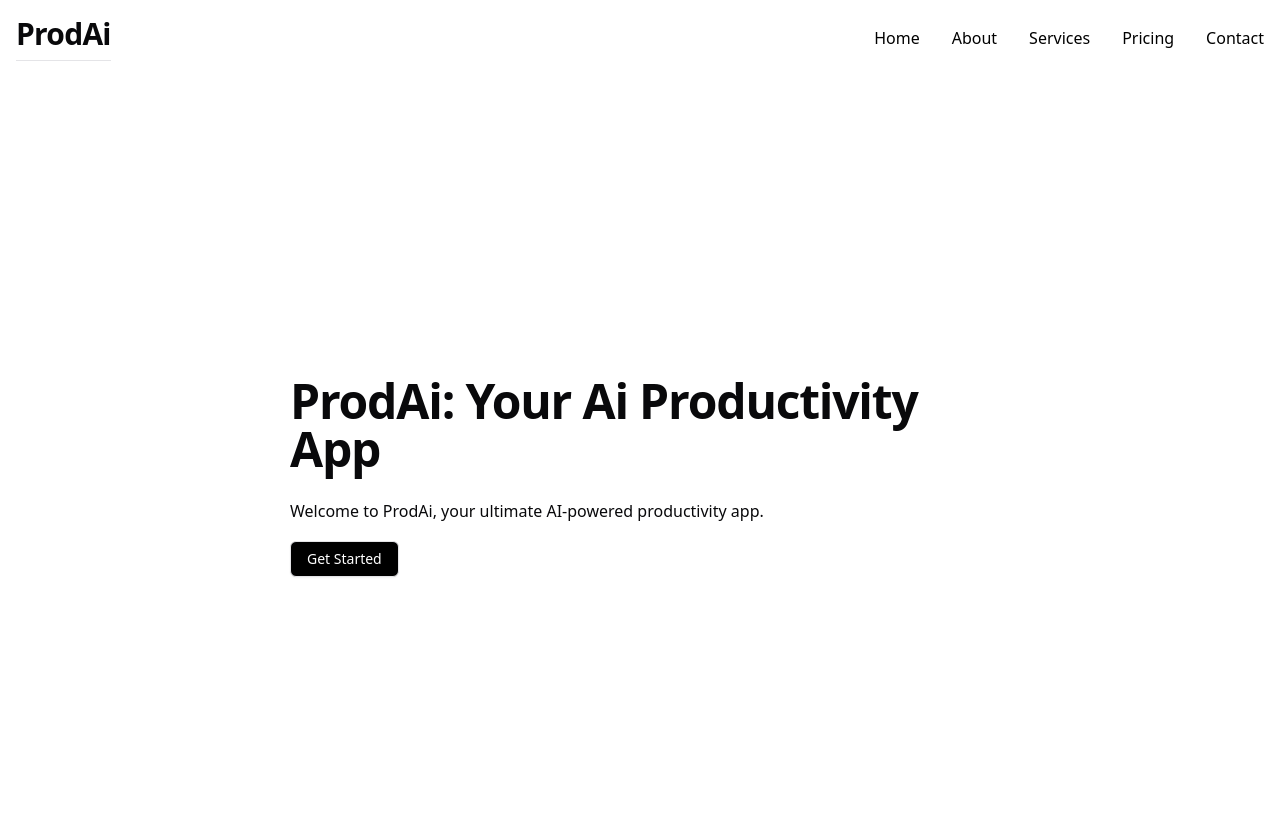
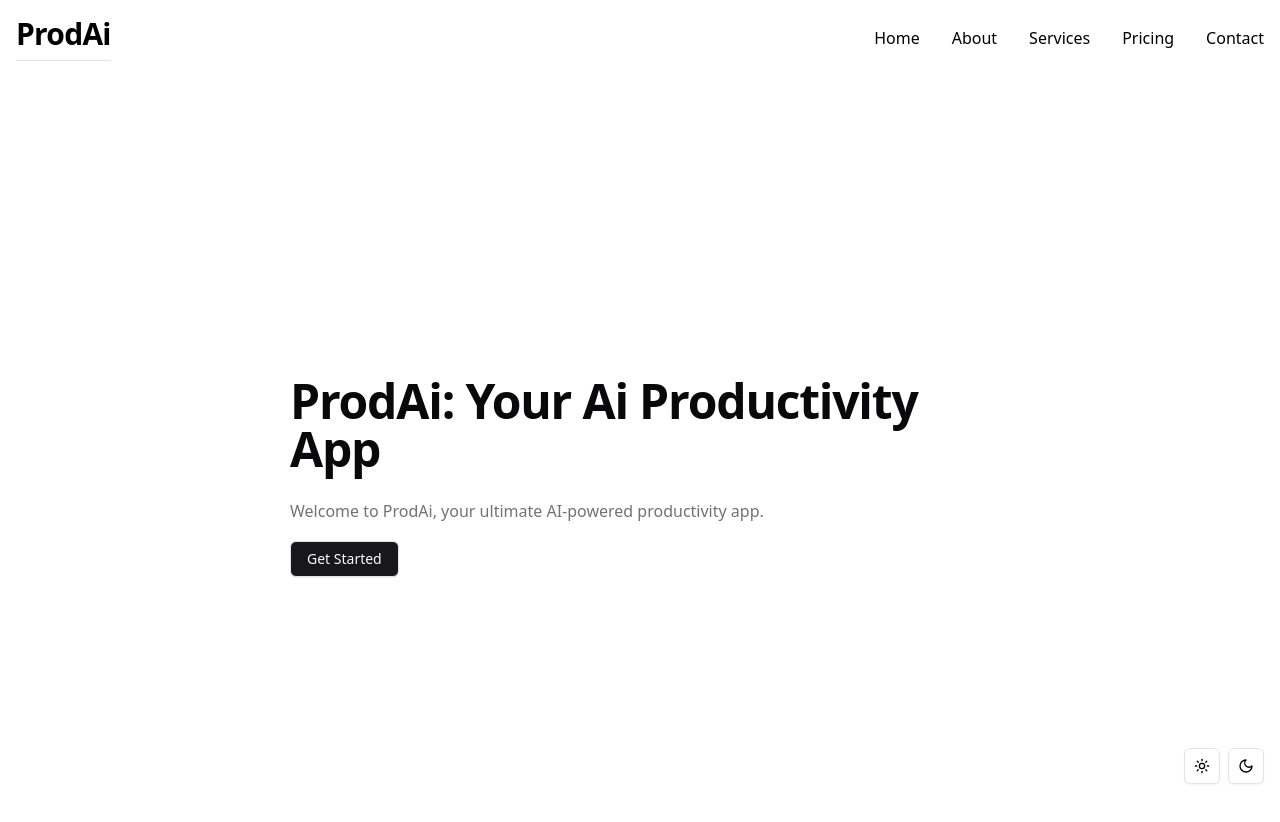
Before and after one commit to Zakaria-code2001/ProdAi, a Next.js app: page / in a window 1280 px wide. Shown: the top 822 px of the page. Built offline with nearby package versions, Linux system fonts and the light colour scheme; no server answers.

Commit message:
fixing the dark theme probleme

```diff
--- a/app/globals.css
+++ b/app/globals.css
@@ -1,6 +1,7 @@
 @tailwind base;
 @tailwind components;
 @tailwind utilities;
+
 .prose {
   @apply text-gray-900 dark:text-gray-100;
 }
@@ -10,6 +11,7 @@
   @apply text-gray-400;
 }
 
+/* Base theme definitions */
 @layer base {
   :root {
     --background: 0 0% 100%;
@@ -46,6 +48,8 @@
     --sidebar-border: 220 13% 91%;
     --sidebar-ring: 217.2 91.2% 59.8%;
   }
+
+  /* Dark theme variables */
   .dark {
     --background: 240 10% 3.9%;
     --foreground: 0 0% 98%;
@@ -81,11 +85,25 @@
     --sidebar-ring: 217.2 91.2% 59.8%;
   }
 }
+
+/* Global base styles */
 @layer base {
   * {
     @apply border-border;
   }
+
   body {
     @apply bg-background text-foreground;
   }
+
+  /* Debugging background color change */
+  body {
+    background-color: var(--background);
+    color: var(--foreground);
+  }
+
+  body.dark {
+    background-color: var(--background); /* Debugging for dark mode */
+    color: var(--foreground);
+  }
 }
--- a/app/layout.tsx
+++ b/app/layout.tsx
@@ -2,6 +2,9 @@ import type { Metadata } from 'next';
 import { Geist, Geist_Mono } from 'next/font/google';
 import './globals.css';
 import { ClerkProvider } from '@clerk/nextjs';
+import { ThemeProvider } from '@/components/theme-provider'; // Update import if needed
+import { ModeToggle } from '@/components/ModeToggle/ModeToggle';
+
 const geistSans = Geist({
   variable: '--font-geist-sans',
   subsets: ['latin'],
@@ -19,16 +22,22 @@ export const metadata: Metadata = {
 
 export default function RootLayout({
   children,
-}: Readonly<{
-  children: React.ReactNode;
-}>) {
+}: Readonly<{ children: React.ReactNode }>) {
   return (
     <ClerkProvider>
-      <html lang="en">
-        <body
-          className={`${geistSans.variable} ${geistMono.variable} antialiased`}
-        >
-          {children}
+      <html lang="en" suppressHydrationWarning>
+        <body className={`${geistSans.variable} ${geistMono.variable} antialiased`}>
+          <ThemeProvider
+            attribute="class"
+            defaultTheme="system"
+            enableSystem
+            disableTransitionOnChange
+          >
+            {children}
+            <div className="fixed bottom-4 right-4 z-50">
+              <ModeToggle />
+            </div>
+          </ThemeProvider>
         </body>
       </html>
     </ClerkProvider>
--- a/app/page.tsx
+++ b/app/page.tsx
@@ -11,17 +11,17 @@ export default async function Home() {
   return (
     <>
       <Navbar />
-      <div className="w-screen h-screen bg-white flex justify-center items-center">
+      <div className="w-screen h-screen bg-background flex justify-center items-center">
         <div className="w-full max-w-[700px] mx-auto">
-          <h1 className="scroll-m-20 text-4xl font-extrabold tracking-tight lg:text-5xl">
+          <h1 className="scroll-m-20 text-4xl font-extrabold tracking-tight lg:text-5xl text-foreground">
             ProdAi: Your Ai Productivity App
           </h1>
-          <p className="leading-7 [&:not(:first-child)]:mt-6">
+          <p className="leading-7 text-muted-foreground mt-6">
             Welcome to ProdAi, your ultimate AI-powered productivity app.
           </p>
           <div className="mt-4">
             <Link href={href}>
-              <Button variant="outline" className="text-white bg-black">
+              <Button variant="outline" className="bg-primary text-primary-foreground">
                 Get Started
               </Button>
             </Link>
--- a/package.json
+++ b/package.json
@@ -24,9 +24,11 @@
     "@tiptap/react": "^2.11.0",
     "@tiptap/starter-kit": "^2.11.0",
     "class-variance-authority": "^0.7.1",
+    "clerk": "^0.8.3",
     "clsx": "^2.1.1",
     "lucide-react": "^0.469.0",
     "next": "15.1.3",
+    "next-themes": "^0.4.4",
     "react": "^19.0.0",
     "react-dom": "^19.0.0",
     "slate": "^0.112.0",
@@ -36,7 +38,7 @@
   },
   "devDependencies": {
     "@eslint/eslintrc": "^3",
-    "@types/node": "^20",
+    "@types/node": "20.17.11",
     "@types/react": "^19",
     "@types/react-dom": "^19",
     "eslint": "^9",
@@ -44,7 +46,7 @@
     "postcss": "^8",
     "prettier": "^3.4.2",
     "prisma": "^6.1.0",
-    "tailwindcss": "^3.4.1",
+    "tailwindcss": "^3.4.17",
     "typescript": "^5"
   }
 }
--- a/tailwind.config.ts
+++ b/tailwind.config.ts
@@ -1,7 +1,7 @@
 import type { Config } from 'tailwindcss';
 
 export default {
-  darkMode: ['class'],
+  darkMode: 'class', // Ensure this is set
   content: [
     './pages/**/*.{js,ts,jsx,tsx,mdx}',
     './components/**/*.{js,ts,jsx,tsx,mdx}',
@@ -68,6 +68,5 @@ export default {
       },
     },
   },
-  // eslint-disable-next-line @typescript-eslint/no-require-imports
   plugins: [require('tailwindcss-animate')],
 } satisfies Config;
```
Also changed, not shown: 1 other file (tests, documents, lock files or other folders).
